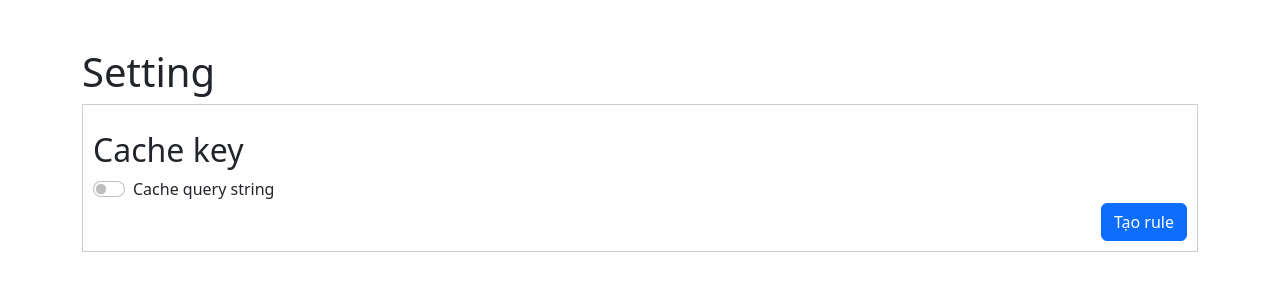
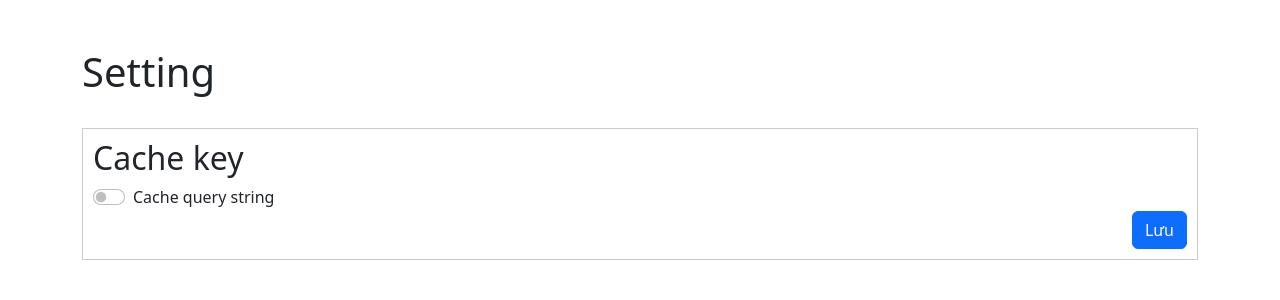
Before and after one commit to NguyenQuangMinh0504/cdn_dashboard, a Django app: page /setting/ in a window 1280 px wide. Shown: the part 56-356 px from the top of the page. Run offline with Django 4.2, Linux system fonts and the light colour scheme; some libraries are stand-ins or nearby versions.

Commit message:
Update setting.html

```diff
--- a/templates/setting.html
+++ b/templates/setting.html
@@ -12,10 +12,11 @@
     <br>
     <br>
     <h1>Setting</h1>
+    <br>
+
 
     <div style="border: 1px solid #ccc; padding: 10px; margin-bottom: 10px;">
-      <p>{{ domain.domain }}</p>
-      <form action="/delete/" method="post">
+      <form action="/setting/" method="post">
         {% csrf_token %}
         <h2>Cache key</h2>
         <div class="form-check form-switch">
@@ -23,7 +24,7 @@
           <input class="form-check-input" type="checkbox" id="toggleSwitch">
         </div>
         <div class="text-end">
-          <button type="submit" class="btn btn-primary">Tạo rule</button>
+          <button type="submit" class="btn btn-primary">Lưu</button>
         </div>
        </form>
     </div>
```
